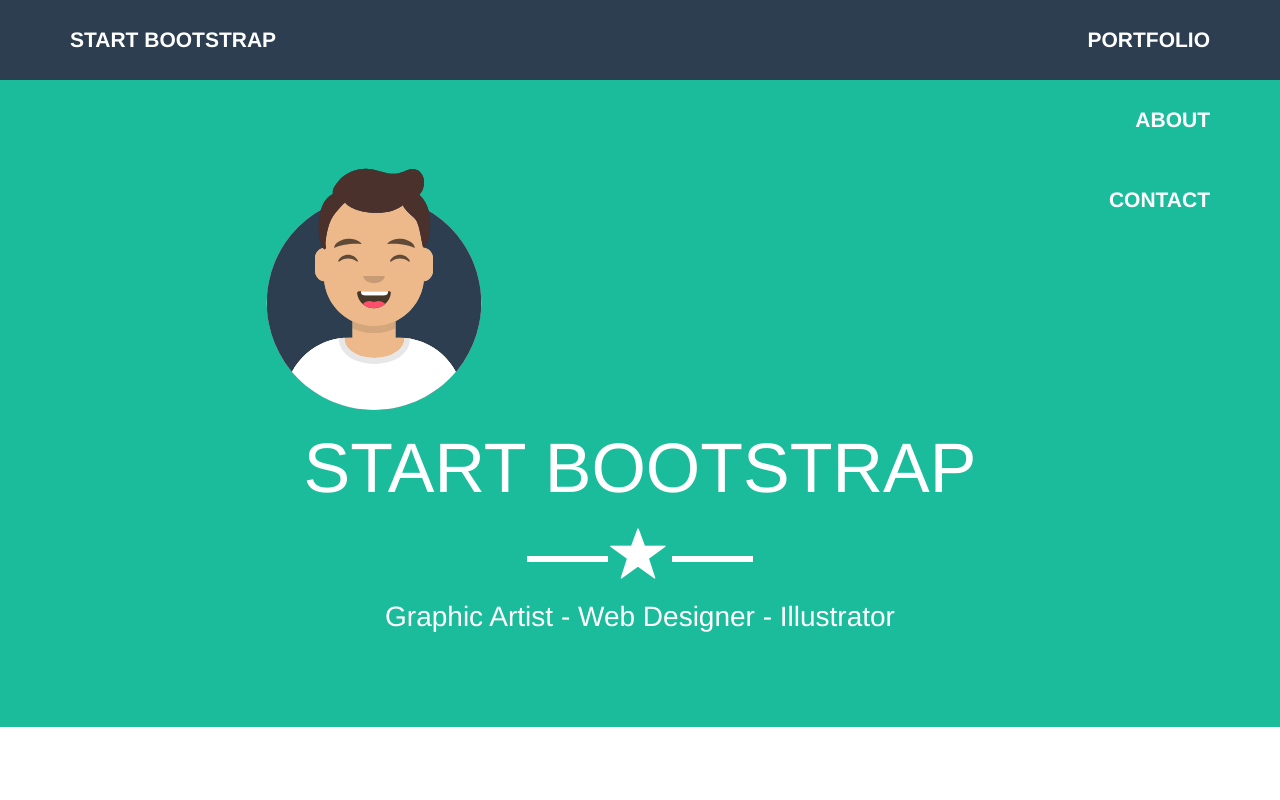
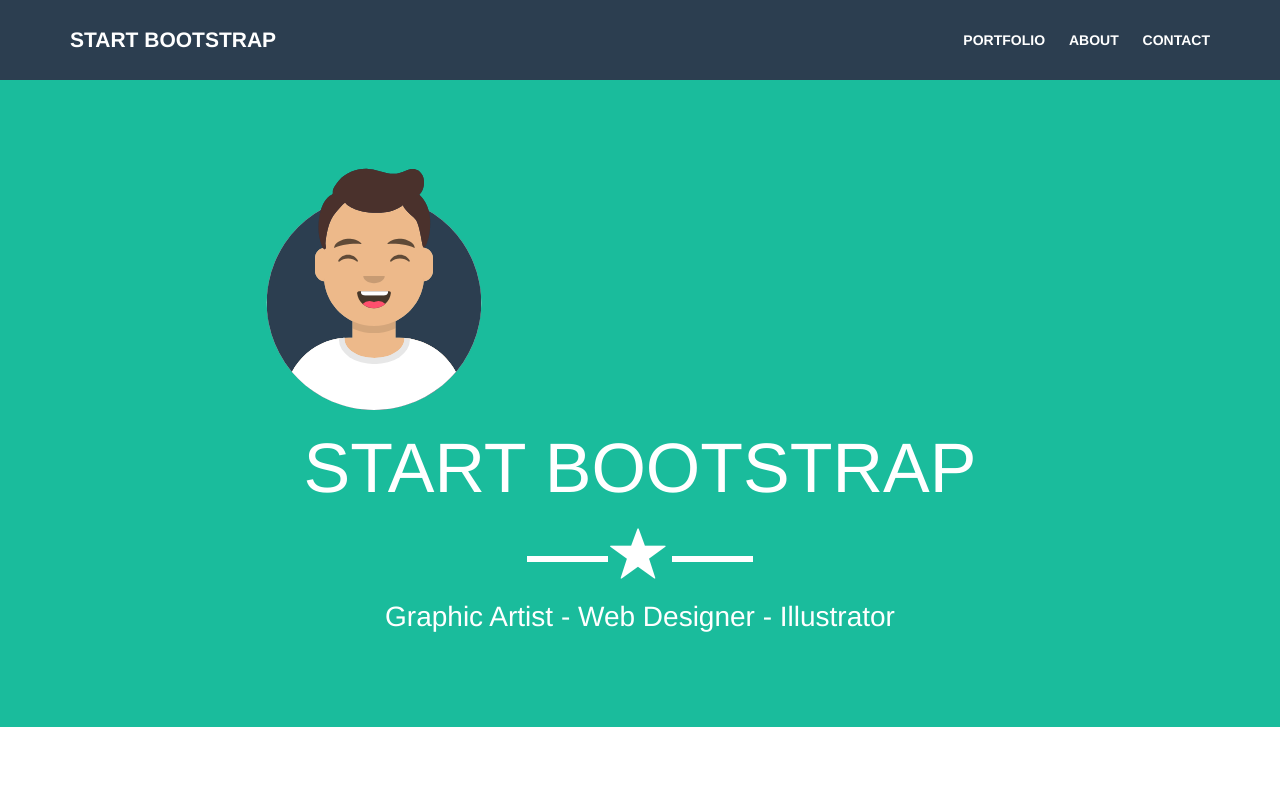
Before and after one commit to guyrogereboulet/html-css-bootstrap-freelancer, a plain HTML site: page index.html in a window 1280 px wide. Shown: the top 800 px of the page. Drawn offline with nearby package versions, Linux system fonts and the light colour scheme.

Commit message:
Inizio Jumbo

```diff
--- a/css/style.css
+++ b/css/style.css
@@ -45,12 +45,13 @@ body {
   font-size: 1.5em;
 }
 
-ul.menu {
-  display: inline-block;
+.menu li{
+  display: inline;
   list-style: none;
   color: white;
   font-weight: bold;
-  font-size: 1.5em;
+  font-size: 1em;
+  padding-left: 20px;
 }
 
 /* Jumbo */
```
